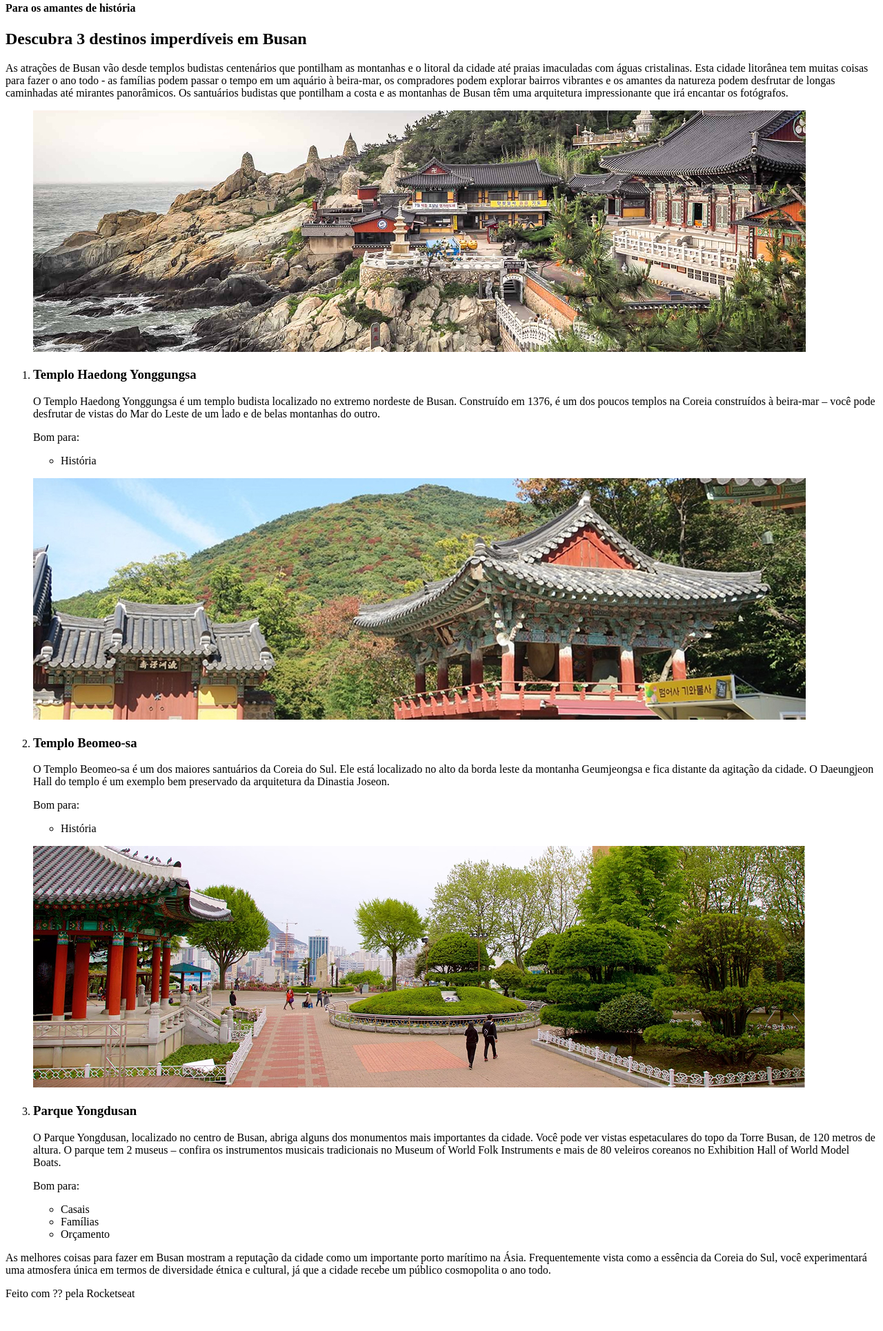
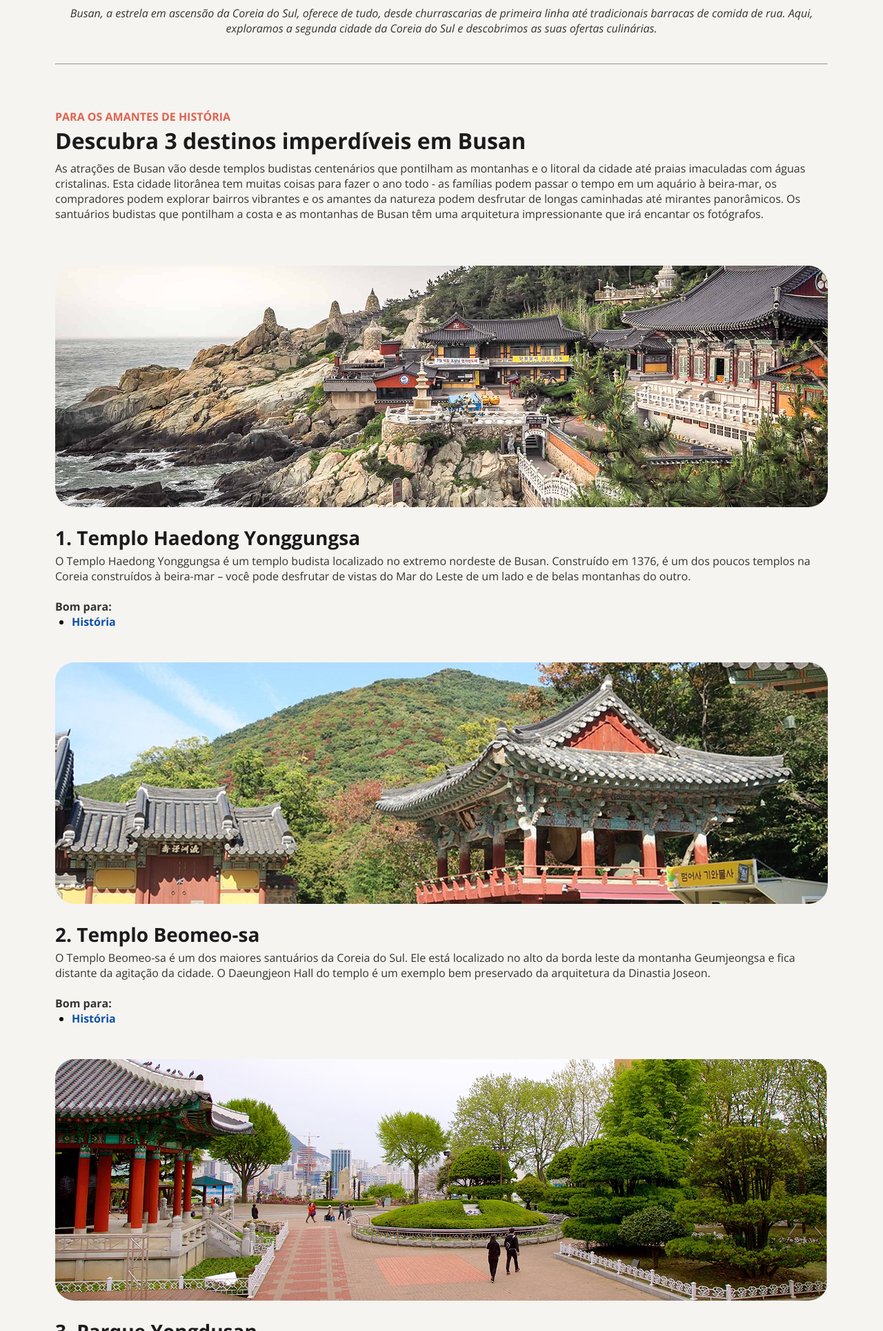
Before and after one commit to Francilandio07/Local-Turistico, a plain HTML site: page index.html in a window 1280 px wide. Shown: the part 871-2800 px from the top of the page at 69% size. Before the commit the page ends 2763 px from the top, so only its background shows below. Drawn offline with nearby package versions, Linux system fonts and the light colour scheme; a web font is replaced by a local one.

Commit message:
Aplica estilo aos elementos

```diff
--- a/index.html
+++ b/index.html
@@ -1,25 +1,31 @@
 <!DOCTYPE html>
 <html lang="pt-br">
 <head>
+    <link rel="preconnect" href="https://fonts.googleapis.com">
+    <link rel="preconnect" href="https://fonts.gstatic.com" crossorigin>
+
     <meta charset="UTF-8">
     <meta name="viewport" content="width=device-width, initial-scale=1.0">
     <title>Local Turístico</title>
+
+    <link rel="stylesheet" href="style.css">
+    <link href="https://fonts.googleapis.com/css2?family=Alice&family=Open+Sans:ital,wght@0,300..800;1,300..800&display=swap" rel="stylesheet">
 </head>
 <body>
-    <div>
+    <div id="page">
         <main>
             <header>
                 <h4>Sua próxima viagem:</h4>
                 <h1>Conheça Busan</h1>
             </header>
 
-            <section class="description">
-                <img src="assets/busan.jpg" alt="Cidade de Busan">
+            <section id="description">
+                <img id="city-image" src="assets/busan.jpg" alt="Cidade de Busan">
                 <p>Busan, a estrela em ascensão da Coreia do Sul, oferece de tudo, desde churrascarias de primeira linha até tradicionais barracas de comida de rua. Aqui, exploramos a segunda cidade da Coreia do Sul e descobrimos as suas ofertas culinárias.</p>
             </section>
 
             <section id="content">
-                <hr>
+                <hr id="superior-divisor">
                 <section id="title-list">
                     <section id="title">
                         <h4>Para os amantes de história</h4>
@@ -30,11 +36,10 @@ Os santuários budistas que pontilham a costa e as montanhas de Busan têm uma a
                 </section>
 
                 <section id="list">
-                    <ol>
                     <section class="card-travel">
                         <img src="assets/haedong.jpg" alt="Templo Haedong Yonggungsa">
-                            <li><h3>Templo Haedong Yonggungsa </h3></li>
-                            <p>O Templo Haedong Yonggungsa é um templo budista localizado no extremo nordeste de Busan. Construído em 1376, é um dos poucos templos na Coreia construídos à beira-mar – você pode desfrutar de vistas do Mar do Leste de um lado e de belas montanhas do outro.</p>
+                        <h3>1. Templo Haedong Yonggungsa </h3>
+                        <p>O Templo Haedong Yonggungsa é um templo budista localizado no extremo nordeste de Busan. Construído em 1376, é um dos poucos templos na Coreia construídos à beira-mar – você pode desfrutar de vistas do Mar do Leste de um lado e de belas montanhas do outro.<br><br></p>
                         <p>
                             <span class="texto-negrito">Bom para:</span>
                             <ul>
@@ -45,8 +50,8 @@ Os santuários budistas que pontilham a costa e as montanhas de Busan têm uma a
 
                     <section class="card-travel">
                         <img src="assets/beomeo.jpg" alt="Templo Beomeo-sa">
-                            <li><h3>Templo Beomeo-sa</h3></li>
-                            <p>O Templo Beomeo-sa é um dos maiores santuários da Coreia do Sul. Ele está localizado no alto da borda leste da montanha Geumjeongsa e fica distante da agitação da cidade. O Daeungjeon Hall do templo é um exemplo bem preservado da arquitetura da Dinastia Joseon.</p>
+                        <h3>2. Templo Beomeo-sa</h3>
+                        <p>O Templo Beomeo-sa é um dos maiores santuários da Coreia do Sul. Ele está localizado no alto da borda leste da montanha Geumjeongsa e fica distante da agitação da cidade. O Daeungjeon Hall do templo é um exemplo bem preservado da arquitetura da Dinastia Joseon.<br><br></p>
                         <p>
                             <span class="texto-negrito">Bom para:</span>
                             <ul>
@@ -57,8 +62,8 @@ Os santuários budistas que pontilham a costa e as montanhas de Busan têm uma a
 
                     <section class="card-travel">
                         <img src="assets/yongdusan.jpg" alt="Parque Yongdusan">
-                            <li><h3>Parque Yongdusan</h3></li>
-                            <p>O Parque Yongdusan, localizado no centro de Busan, abriga alguns dos monumentos mais importantes da cidade. Você pode ver vistas espetaculares do topo da Torre Busan, de 120 metros de altura. O parque tem 2 museus – confira os instrumentos musicais tradicionais no Museum of World Folk Instruments e mais de 80 veleiros coreanos no Exhibition Hall of World Model Boats.</p>
+                        <h3>3. Parque Yongdusan</h3>
+                        <p>O Parque Yongdusan, localizado no centro de Busan, abriga alguns dos monumentos mais importantes da cidade. Você pode ver vistas espetaculares do topo da Torre Busan, de 120 metros de altura. O parque tem 2 museus – confira os instrumentos musicais tradicionais no Museum of World Folk Instruments e mais de 80 veleiros coreanos no Exhibition Hall of World Model Boats.<br><br></p>
                         <p>
                             <span class="texto-negrito">Bom para:</span>
                             <ul>
@@ -68,11 +73,12 @@ Os santuários budistas que pontilham a costa e as montanhas de Busan têm uma a
                             </ul>
                         </p>
                     </section>
-                    </ol>
                 </section>
             </section>
 
-            <section class="description">
+            <hr id="inferior-divisor">
+
+            <section id="final-description">
                 <p>As melhores coisas para fazer em Busan mostram a reputação da cidade como um importante porto marítimo na Ásia. Frequentemente vista como a essência da Coreia do Sul, você experimentará uma atmosfera única em termos de diversidade étnica e cultural, já que a cidade recebe um público cosmopolita o ano todo.</p>
             </section>
 
@@ -80,7 +86,7 @@ Os santuários budistas que pontilham a costa e as montanhas de Busan têm uma a
     </div>
 
     <footer>
-        Feito com ?? pela Rocketseat
+        Feito com <img src="assets/heart.svg" alt="coracaozinho"> pela Rocketseat
     </footer>
 </body>
 </html>
--- a/style.css
+++ b/style.css
@@ -0,0 +1,138 @@
+*{
+    margin: 0;
+    padding: 0;
+}
+
+:root{
+    font-family: 'Open Sans', sans-serif;
+}
+
+body{
+    background-color: #F5F4F0;
+}
+
+#page{
+    max-width: 1120px;
+    margin: 88px auto 65px;
+    box-sizing: border-box;
+    position: relative;
+}
+
+#city-image{
+    margin-bottom: 24px;
+    margin-top: 23px;
+}
+
+#superior-divisor{
+    margin-top: 40px;
+}
+
+h4{
+    color: #E1624F;
+    font-size: 16px;
+    font-weight: bold;
+    text-transform: uppercase;
+}
+
+h1{
+    color: #1B1B1B;
+    font-size: 36px;
+    font-weight: bold;
+    margin-top: 8px;
+}
+
+img{
+    border-radius: 28px;
+    margin-bottom: 20px;
+}
+
+#description p{
+    font-style: italic;
+    font-size: 16px;
+    text-align: center;
+    color: #333333;
+}
+
+#title-list{
+    padding-top: 64px;
+    padding-bottom: 64px;
+}
+
+h2{
+    color: #1B1B1B;
+    font-size: 32px;
+    font-weight: bold;
+    margin-top: 2px;
+    margin-bottom: 8px;
+}
+
+.card-travel + .card-travel{
+    margin-top: 48px;
+}
+
+p{
+    color: #333333;
+    font-size: 16px;
+}
+
+h3{
+    color: #1B1B1B;
+    font-size: 28px;
+    font-weight: bold;
+    margin-bottom: 4px;
+}
+
+ul{
+    padding-left: 24px;
+    list-style-type: disc;
+}
+
+.texto-negrito{
+    font-weight: bold;
+}
+
+.texto-azul{
+    color: #0C51A7;
+    font-weight: bold;
+}
+
+.texto-roxo{
+    color: #591B98;
+    font-weight: bold;
+}
+
+.texto-rosa{
+    color: #E5245E;
+    font-weight: bold;
+}
+
+.texto-laranja{
+    color: #E95E10;
+    font-weight: bold;
+}
+
+#inferior-divisor{
+    margin-bottom: 40px;
+    margin-top: 40px;
+}
+
+hr{
+    color: #D9D9D9;
+}
+
+#final-description p{
+    font-size: 16px;
+    text-align: center;
+    color: #333333;
+}
+
+footer{
+    text-align: center;
+    color: #333333;
+    margin-bottom: 48px;
+}
+
+footer img{
+    vertical-align: middle;
+    margin: 0;
+}
```
Also changed, not shown: assets/heart.svg (added). Lines whose indentation alone changed are shown as unchanged.
